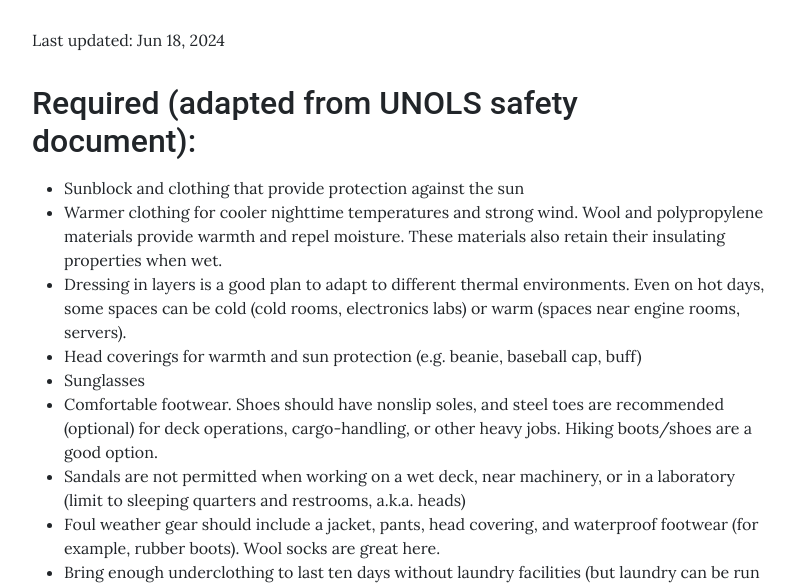
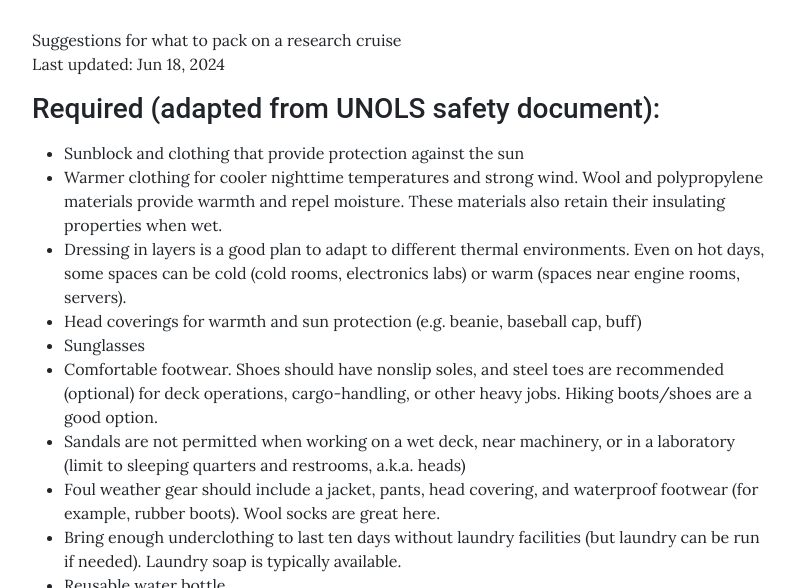
Before and after one commit to subfex/subfex.github.io, a Jekyll site: the page built from pages/packing-list.md, in a window 1280 px wide and 900 px high, cut to the strip 312-900 px from the top of the window. Shown: the whole strip, without its empty margins (240-1035 px from the left). Built offline with Jekyll 4.4.1, drawn with Linux system fonts in a browser that asks for light colours.

Commit message:
packing list edits

```diff
--- a/pages/packing-list.md
+++ b/pages/packing-list.md
@@ -8,10 +8,10 @@ background:
 permalink: /packing-list/
 ---
 
-# Personal packing list for research cruise
+Suggestions for what to pack on a research cruise
 Last updated: Jun 18, 2024
 
-## Required (adapted from UNOLS safety document):
+### Required (adapted from UNOLS safety document):
 - Sunblock and clothing that provide protection against the sun
 - Warmer clothing for cooler nighttime temperatures and strong wind. Wool and polypropylene materials provide warmth and repel moisture. These materials also retain their insulating properties when wet.
 - Dressing in layers is a good plan to adapt to different thermal environments. Even on hot days, some spaces can be cold (cold rooms, electronics labs) or warm (spaces near engine rooms, servers).
@@ -26,12 +26,12 @@ Last updated: Jun 18, 2024
 - Medication – prescriptions, seasickness medication (Dramamine), OTC medications you might use.
 - Work gloves for handling wet lines - synthetic material for fast drying (inexpensive ones can be found at Home Depot or Ace)
 
-## NOT required to bring:
+### NOT required to bring:
 - Bedding, pillows, warm blankets
 - Food, snacks
 - Towels
 
-## Optional, can be nice:
+### Optional, can be nice:
 - Book, headlamp to read in the dark.
 - Music, audiobooks (save to your device before the cruise, no streaming due to limited bandwidth)
 - Headphones
```
